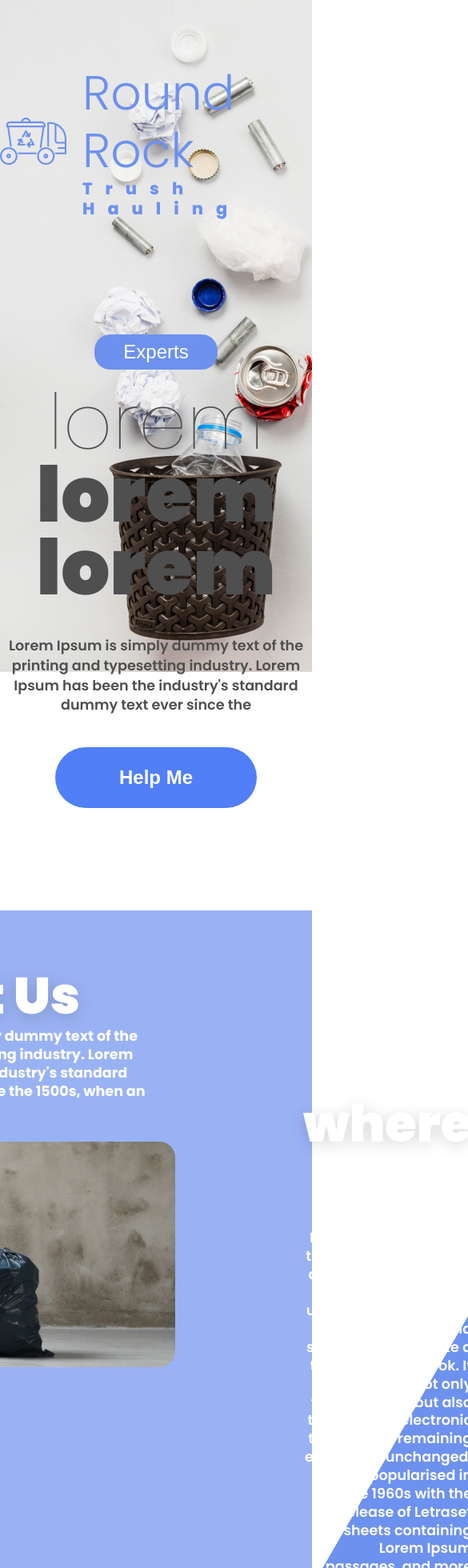
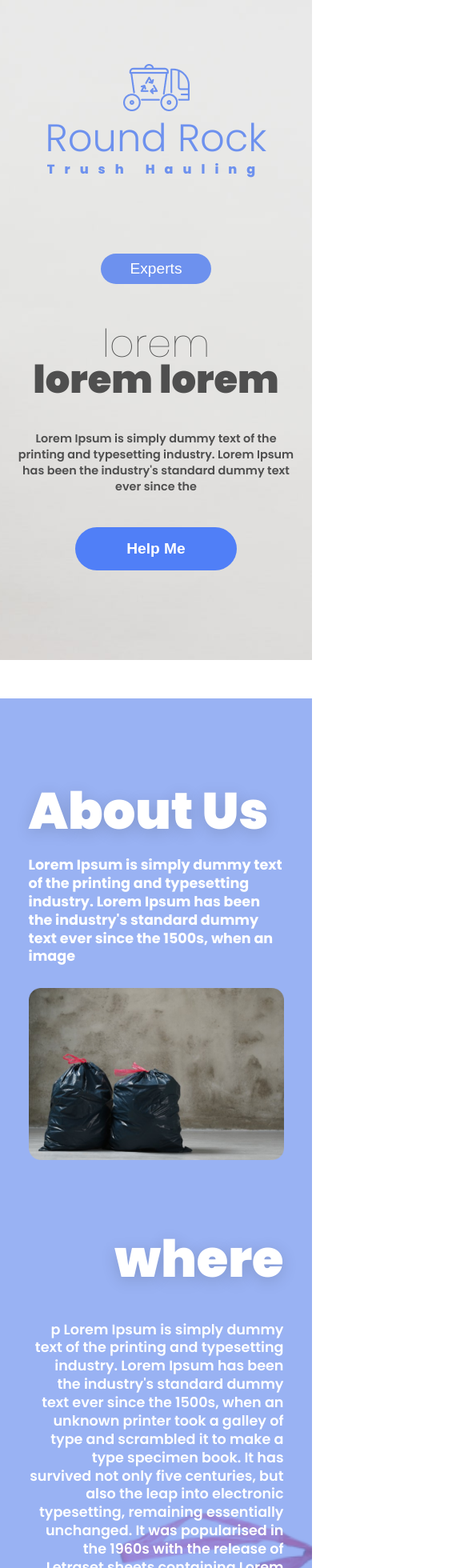
Before and after one commit to Ahmed-Abou-Emran/round-rock-landing-page, a React (Vite) app: page / in a window 390 px wide. Shown: the top 1960 px of the page at 80% size, 585 px wide, since content can reach past the window. Built offline with nearby package versions, Linux system fonts and the light colour scheme.

Commit message:
completing sections design

```diff
--- a/src/pages/Home/About.jsx
+++ b/src/pages/Home/About.jsx
@@ -5,6 +5,20 @@ import AboutLeft from "../../assets/about-left.png";
 function About() {
   return (
     <Section>
+      <ImageWrapper>
+        <svg
+          xmlns="http://www.w3.org/2000/svg"
+          width="1259"
+          height="840"
+          viewBox="0 0 1259 840"
+          fill="none"
+        >
+          <path
+            d="M558.598 0.0959473H1259V840H0L443.36 71.6682C443.36 71.6682 466.775 32.8108 488.594 16.6126C514.043 -2.28033 558.598 0.0959473 558.598 0.0959473Z"
+            fill="#6D91EE"
+          />
+        </svg>
+      </ImageWrapper>
       <ContentWrapper>
         <Left>
           <h2>About Us</h2>
@@ -16,9 +30,6 @@ function About() {
           <img src={AboutLeft} />
         </Left>
         <Right>
-          <ImageWrapper>
-            <img src={AboutRight} />
-          </ImageWrapper>
           <h2>where</h2>
           <p>
             p Lorem Ipsum is simply dummy text of the printing and typesetting
@@ -42,14 +53,14 @@ const Section = styled.section`
   background-image: url("./src/assets/about.png");
   background-size: cover;
   width: 100%;
-  /* height: 95vh; */
+  height: 52.4rem;
   display: flex;
   flex-direction: column;
   align-items: center;
-  gap: var(--spacing-360);
+  gap: var(--spacing-160);
   margin-block: var(--spacing-120) var(--spacing-160);
   padding-block: var(--spacing-240);
-  padding-inline: var(--spacing-360);
+  padding-inline: clamp(0.5rem, 5vw + 1rem, 22rem);
   position: relative;
   z-index: 1;
 
@@ -58,7 +69,7 @@ const Section = styled.section`
     text-shadow: 0px 4px 20px rgba(0, 0, 0, 0.15);
     font-size: 4rem;
     font-weight: 900;
-    line-height: 1.4rem;
+    line-height: 1.4;
     margin-block-end: var(--spacing-70);
   }
 
@@ -68,12 +79,28 @@ const Section = styled.section`
     font-size: 1.1rem;
     font-weight: 700;
     line-height: 1.3;
+    max-width: 31rem;
+  }
+  @media (max-width: 93rem) {
+    height: revert;
+    gap: var(--spacing-80);
+    h2 {
+      margin-block-end: var(--spacing-30);
+    }
+
+    img {
+      width: 100%;
+    }
   }
 `;
 
 const ContentWrapper = styled.div`
   display: flex;
-  gap: var(--spacing-400);
+  gap: var(--spacing-800);
+  @media (max-width: 93rem) {
+    flex-direction: column;
+    gap: var(--spacing-80);
+  }
 `;
 
 const Left = styled.div``;
@@ -82,6 +109,9 @@ const Right = styled.div`
 
   h2 {
     margin-block-start: var(--spacing-400);
+    @media (max-width: 93rem) {
+      margin-block: var(--spacing-100) var(--spacing-80);
+    }
   }
   p {
     font-weight: 600;
@@ -90,15 +120,17 @@ const Right = styled.div`
 
 const ImageWrapper = styled.div`
   height: 100%;
-  width: 70%;
   position: absolute;
-  bottom: 0;
   top: 0;
   right: 0;
   z-index: -1;
+  svg {
+    object-fit: cover;
+    object-position: top left;
+  }
 
-  img {
-    height: 100%;
+  @media (max-width: 93rem) {
+    display: none;
   }
 `;
 const Button = styled.button`
--- a/src/pages/Home/Hero.jsx
+++ b/src/pages/Home/Hero.jsx
@@ -5,6 +5,9 @@ import logo from "../../assets/logo.png";
 function Hero() {
   return (
     <Header>
+      <ImageWrapper>
+        <img src={HeroImage} />
+      </ImageWrapper>
       <LogoWrapper>
         <img src={logo} />
         <LogoTextWrapper>
@@ -38,27 +41,49 @@ function Hero() {
 }
 
 const Header = styled.header`
-  /* height: 90vh; */
-  /* linear-gradient(
-      to right top,
-      hsla(203, 83%, 81%, 0.7),
-      hsla(43, 83%, 91%, 0.4)
-    ), */
-  padding-block: var(--spacing-200);
-  background-image: url("./src/assets/HeroStyled.png");
-  background-repeat: no-repeat;
-  background-position: contain;
-  background-size: auto;
+  padding-block-end: var(--spacing-200);
   display: flex;
   flex-direction: column;
-  align-items: center;
+  /* align-items: center; */
+  position: relative;
   gap: var(--spacing-360);
+  width: 100%;
+  @media (max-width: 80rem) {
+    background-image: url("./src/assets/Hero.jpg");
+    background-repeat: no-repeat;
+    background-size: auto auto;
+    background-position: top center;
+    gap: var(--spacing-240);
+    padding-inline: 1rem;
+  }
+`;
+
+const ImageWrapper = styled.div`
+  position: absolute;
+  top: 0;
+  bottom: 0;
+  z-index: -1;
+  img {
+    flex-shrink: 0;
+    object-fit: cover;
+    object-position: center;
+
+    @media (max-width: 80rem) {
+      display: none;
+    }
+  }
 `;
 const LogoWrapper = styled.div`
   display: flex;
   align-items: center;
   justify-content: center;
   gap: 20px;
+  margin-block-start: var(--spacing-200);
+  /* margin-inline: 0.5rem; */
+  @media (max-width: 46rem) {
+    flex-direction: column;
+    gap: 5px;
+  }
 `;
 
 const LogoTextWrapper = styled.div`
@@ -76,6 +101,14 @@ const LogoTextWrapper = styled.div`
     font-weight: 800;
     line-height: 1.2;
     letter-spacing: 16px;
+  }
+
+  @media (max-width: 46rem) {
+    font-size: 3rem;
+    span {
+      font-size: 1rem;
+      letter-spacing: 12px;
+    }
   }
 `;
 const ContentWrapper = styled.div`
@@ -95,6 +128,12 @@ const ContentWrapper = styled.div`
     margin-bottom: var(--spacing-50);
     max-width: 34rem;
   }
+
+  @media (max-width: 30rem) {
+    p {
+      font-size: 0.9rem;
+    }
+  }
 `;
 const TextWrapper = styled.div`
   display: flex;
@@ -110,6 +149,10 @@ const TextWrapper = styled.div`
   span {
     font-weight: 900;
   }
+
+  @media (max-width: 44rem) {
+    font-size: 3rem;
+  }
 `;
 
 const Button = styled.button`
@@ -119,12 +162,16 @@ const Button = styled.button`
   font-size: 1.5rem;
   font-weight: 700;
   padding: var(--spacing-60) var(--spacing-200);
-
+  margin-block-end: var(--spacing-80);
   transition: background-color 200ms ease-in;
   &:hover {
     cursor: pointer;
     background-color: var(--blue-300);
   }
+  @media (max-width: 46rem) {
+    font-size: 1.2rem;
+    padding: var(--spacing-40) var(--spacing-160);
+  }
 `;
 
 export default Hero;
```
